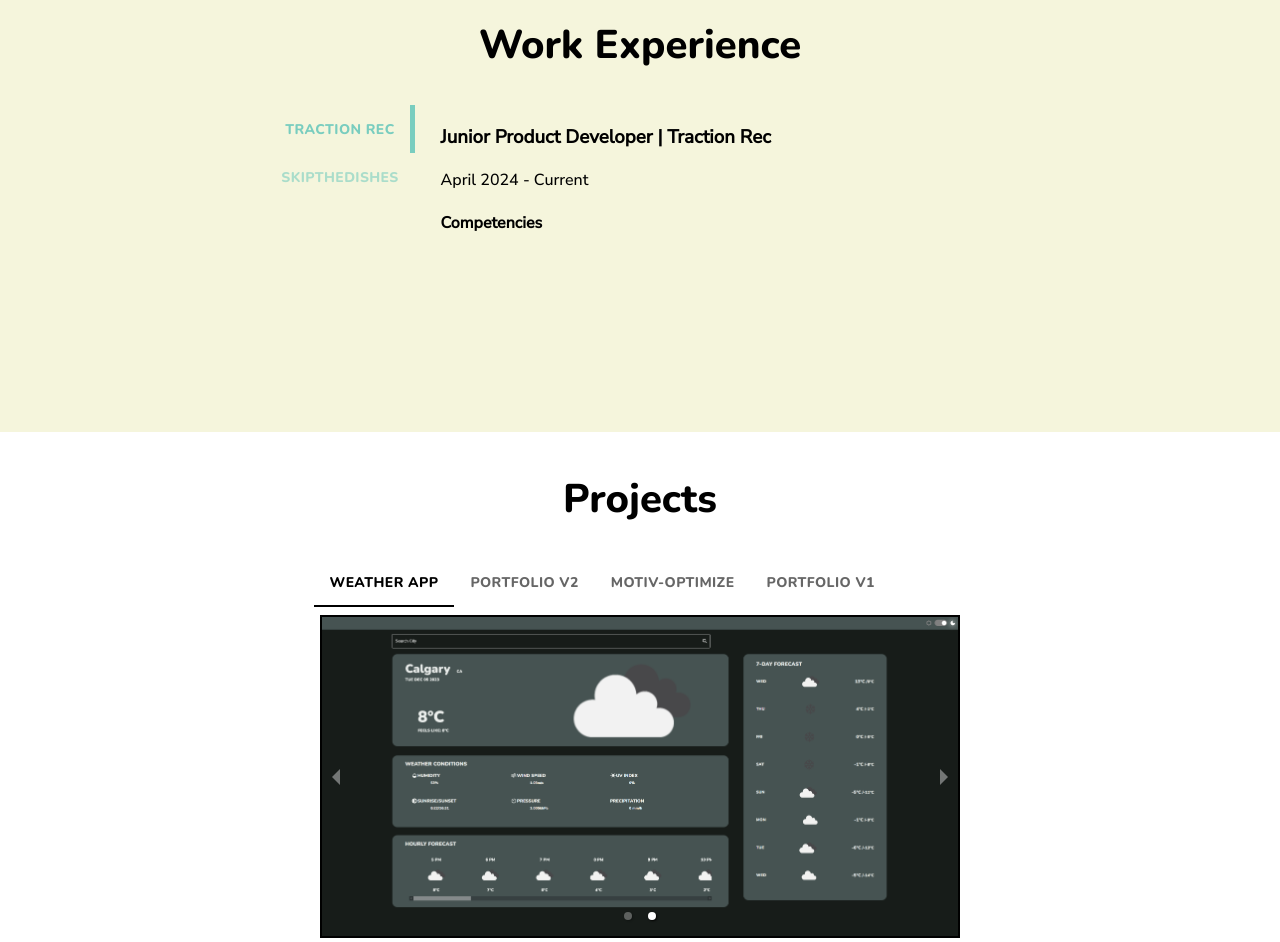
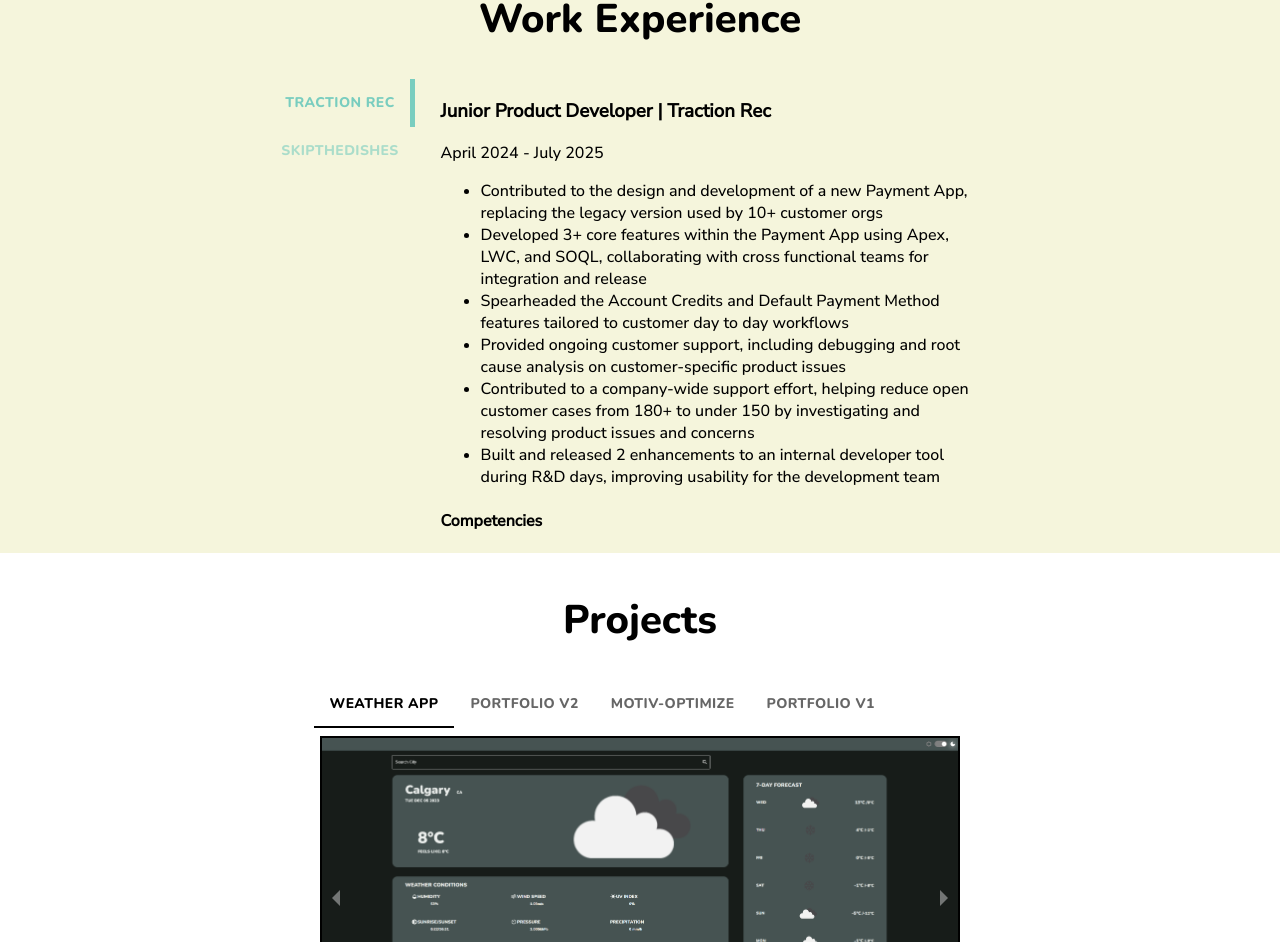
Before and after one commit to EddieSKim/Portfolio, a React (Create React App) app in the folder portfolio/: page / in a window 1280 px wide. Shown: the part 1995-2937 px from the top of the page. Built offline with nearby package versions, Linux system fonts and the light colour scheme.

Commit message:
Update experience

```diff
--- a/portfolio/src/components/work/Work.js
+++ b/portfolio/src/components/work/Work.js
@@ -98,9 +98,27 @@
                 {tabValue === 0 && <>
                     <div className={styles.experienceCtn}>
                         <h3 className={styles.experienceTitle}>Junior Product Developer | Traction Rec</h3>
-                        <span className={styles.experienceInfo}>April 2024 - Current</span>
+                        <span className={styles.experienceInfo}>April 2024 - July 2025</span>
                         <div className={styles.experienceInfo}>
                             <ul>
+                                <li>
+                                    Contributed to the design and development of a new Payment App, replacing the legacy version used by 10+ customer orgs
+                                </li>
+                                <li>
+                                    Developed 3+ core features within the Payment App using Apex, LWC, and SOQL, collaborating with cross functional teams for integration and release
+                                </li>
+                                <li>
+                                    Spearheaded the Account Credits and Default Payment Method features tailored to customer day to day workflows
+                                </li>
+                                <li>
+                                    Provided ongoing customer support, including debugging and root cause analysis on customer-specific product issues
+                                </li>
+                                <li>
+                                    Contributed to a company-wide support effort, helping reduce open customer cases from 180+ to under 150 by investigating and resolving product issues and concerns
+                                </li>
+                                <li>
+                                    Built and released 2 enhancements to an internal developer tool during R&D days, improving usability for the development team
+                                </li>
                             </ul>
                             <h4>Competencies</h4>
                             <div className={styles.techCtn}>
```
